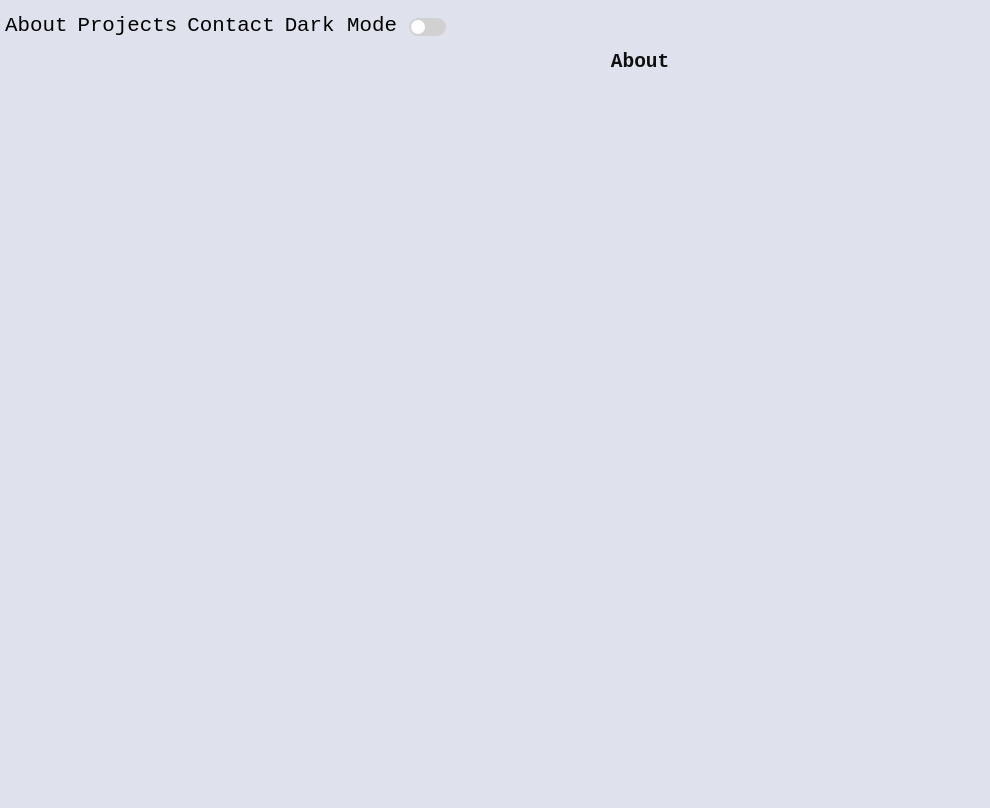
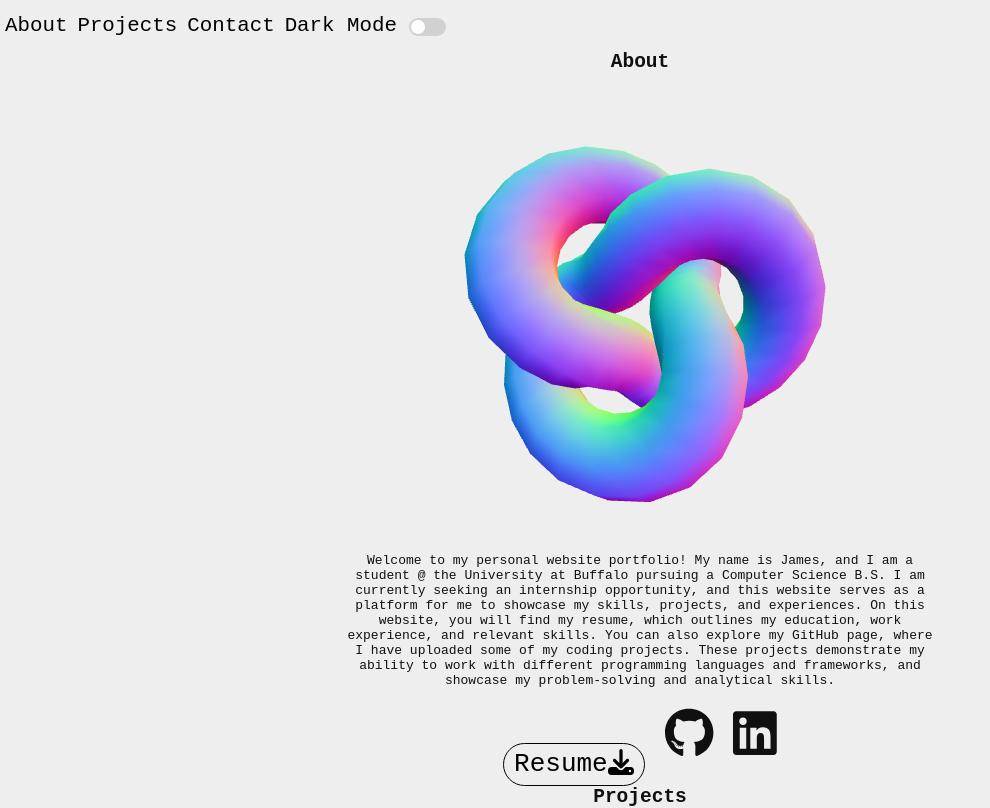
Before and after one commit to skxvtchy/jamesli.dev, a React (Vite) app in the folder portfolio/: page / in a window 1280 px wide. Shown: the top 808 px of the page, without its empty margins (0-990 px from the left). Built offline with nearby package versions, Linux system fonts and the light colour scheme.

Commit message:
mesh knot

```diff
--- a/portfolio/src/components/Main.css
+++ b/portfolio/src/components/Main.css
@@ -7,18 +7,21 @@
   min-height: 100%;
 }
 
-.box {
+/* .box {
   position: relative;
   z-index: -1;
   display: flex;
   justify-content: center;
   align-items: center;
   padding-bottom: 100px;
-  /* border-color: black; */
-}
+} */
+
+/* .knot {
+  padding-top: -100px;
+} */
 
 .light {
-  background-color: #dfe2ec;
+  background-color: #eeeeee;
   color: rgba(0, 0, 0, 0.932);
   font-family: monospace;
   margin-right: 0%;
@@ -34,18 +37,20 @@
   margin-left: 0%;
   -webkit-overflow-scrolling: touch;
 }
-
+/*
 .download {
   position: relative;
-  margin-top: -250px;
-  /* display: flex; */
+
+
   justify-content: space-between;
-}
+} */
 
 .click {
   font-size: 50px;
   margin-right: 10px;
   margin-left: 10px;
+  padding-top: 20px;
+  padding-bottom: 20px;
 }
 
 @media (min-width: 768px) {
@@ -67,10 +72,6 @@
   text-align: center;
   text-decoration: none;
 }
-#About {
-  height: 100vh;
-}
-
 .dark button {
   border-radius: 50px;
   cursor: pointer;
@@ -131,3 +132,17 @@ body::-webkit-scrollbar-thumb {
 body::-webkit-scrollbar-track {
   background-color: rgba(0, 0, 0, 0.1);
 }
+
+@media (min-width: 768px) {
+  p {
+    margin: 0 auto;
+    max-width: 600px;
+  }
+}
+
+/* Add smaller margins on mobile screens */
+@media (max-width: 767px) {
+  p {
+    margin: 0 10px;
+  }
+}
--- a/portfolio/src/components/Main.jsx
+++ b/portfolio/src/components/Main.jsx
@@ -18,20 +18,48 @@ export default function Main({ darkMode }) {
     <div className={darkMode ? "dark" : "light"}>
       <section id="About">
         <h1>About</h1>
-        <div className="box">
+        {/* <div
+          style={{
+            width: "100vw",
+            height: "100vh",
+            display: "flex",
+            justifyContent: "center",
+            alignItems: "center",
+          }}
+          className="box"
+        >
           <Canvas
             camera={{ position: [0, 0, 40], fov: 20 }}
             alpha={true}
             gl={{ clearColor: "rgba(0, 0, 0, 0)" }}
+            scale={[15, 15, 15]}
           >
             <mesh rotation-y={Math.PI * 0.25} position-y={-3} scale={[5, 5, 5]}>
               <Experience />
             </mesh>
           </Canvas>
-        </div>
+        </div> */}
+        <Canvas style={{ width: "100vw", height: "60vh" }}>
+          <mesh className="knot" scale={[1.5, 1.5, 1.5]}>
+            <torusKnotGeometry />
+            <meshNormalMaterial />
+          </mesh>
+        </Canvas>
+        <p>
+          Welcome to my personal website portfolio! My name is James, and I am a
+          student @ the University at Buffalo pursuing a Computer Science B.S. I
+          am currently seeking an internship opportunity, and this website
+          serves as a platform for me to showcase my skills, projects, and
+          experiences. On this website, you will find my resume, which outlines
+          my education, work experience, and relevant skills. You can also
+          explore my GitHub page, where I have uploaded some of my coding
+          projects. These projects demonstrate my ability to work with different
+          programming languages and frameworks, and showcase my problem-solving
+          and analytical skills.
+        </p>
         <div className="download">
-          <button type="button" className="resume">
-            <a href="/path/to/your/file.pdf" download>
+          <button type="button" className="click">
+            <a href="/path/to/your/resume.pdf" download>
               Resume
               <FontAwesomeIcon icon={faDownload} />
             </a>
```
Also changed, not shown: 5 other files (tests, documents, lock files or other folders).
